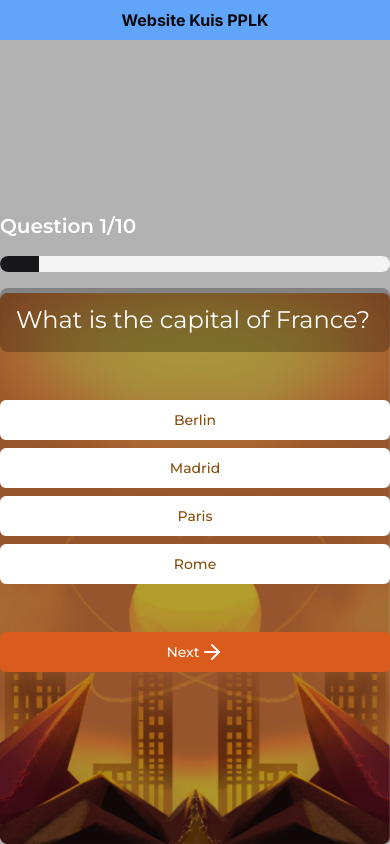
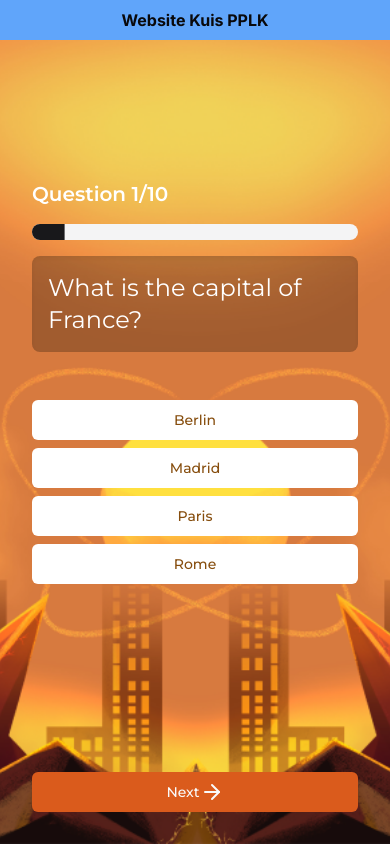
Before and after one commit to PPLK-ITERA/Mini-Project-PPLK-2024-Front-End, a Next.js app: page /quiz in a window 390 px wide. Built offline with nearby package versions, Linux system fonts and the light colour scheme.

Commit message:
style: responsive

```diff
--- a/src/app/quiz/layout.tsx
+++ b/src/app/quiz/layout.tsx
@@ -6,8 +6,8 @@ export default function RootLayout({
   children: React.ReactNode;
 }>) {
   return (
-    <div className="h-full">
-      <Image src="/assets/background-quiz.png" className="fixed w-screen bottom-0 left-0 -z-50" quality={100} width={1000} height={500} alt="quiz-background" />
+    <div className="h-full bg-[url('/assets/background-quiz.png')] bg-no-repeat bg-cover bg-bottom">
+      {/* <Image src="/assets/background-quiz.png" className="fixed w-screen bottom-0 left-0 -z-50" quality={100} width={1000} height={500} alt="quiz-background" /> */}
       <div className="fixed w-screen h-screen top-0 left-0 -z-50 bg-black/30" />
       {children}
     </div>
--- a/src/app/quiz/page.tsx
+++ b/src/app/quiz/page.tsx
@@ -74,7 +74,9 @@ export default function Page() {
   }
 
   return (
-    <div className={`${montserrat.className} mx-auto flex flex-col items-center justify-center h-full w-full max-w-3xl text-start place-content-center text-white gap-4`}>
+    <div className={`${montserrat.className} mx-auto px-8 flex flex-col items-center justify-center h-full w-full max-w-3xl text-start place-content-center text-white gap-4`}>
+        <div className='max-md:grow'></div>
+
         <span className="text-xl font-semibold w-full">Question {currentQuestion + 1}/{quizData.length}</span>
         <Progress value={((currentQuestion + 1) * 100 / quizData.length).toFixed(0)} />
         <div className="w-full p-4 rounded-lg shadow-inner bg-black/25">
@@ -97,9 +99,11 @@ export default function Page() {
           ))}
         </ul>
 
+        <div className='max-md:grow'></div>
+
         <Button
           onClick={submitAnswer}
-          className="w-full bg-jaffa-600 mt-8"
+          className="w-full bg-jaffa-600 my-8"
         >
           Next
           <ArrowRight />
```
